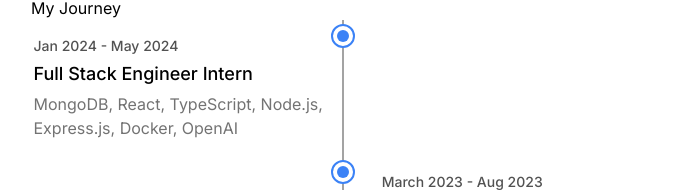
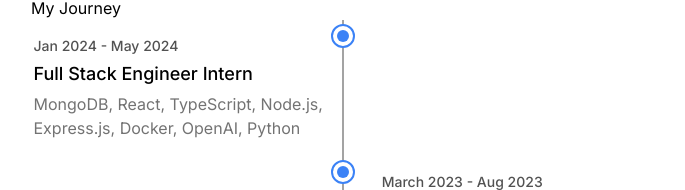
Before and after one commit to pGUPT4/personal-website, a Next.js app in the folder my-portfolio/: page /experience in a window 1280 px wide. Shown: the part 200-390 px from the top of the page, without its empty margins (297-982 px from the left). Built offline with nearby package versions, Linux system fonts and the light colour scheme.

Commit message:
Fixes in resume and experience

```diff
--- a/my-portfolio/app/experience/page.tsx
+++ b/my-portfolio/app/experience/page.tsx
@@ -12,7 +12,7 @@ const MyWebsite = () => {
     {
       date: 'Jan 2024 - May 2024',
       title: 'Full Stack Engineer Intern',
-      description: 'MongoDB, React, TypeScript, Node.js, Express.js, Docker, OpenAI',
+      description: 'MongoDB, React, TypeScript, Node.js, Express.js, Docker, OpenAI, Python',
     },
     {
       date: 'March 2023 - Aug 2023',
```
Also changed, not shown: 2 other files (tests, documents, lock files or other folders).
